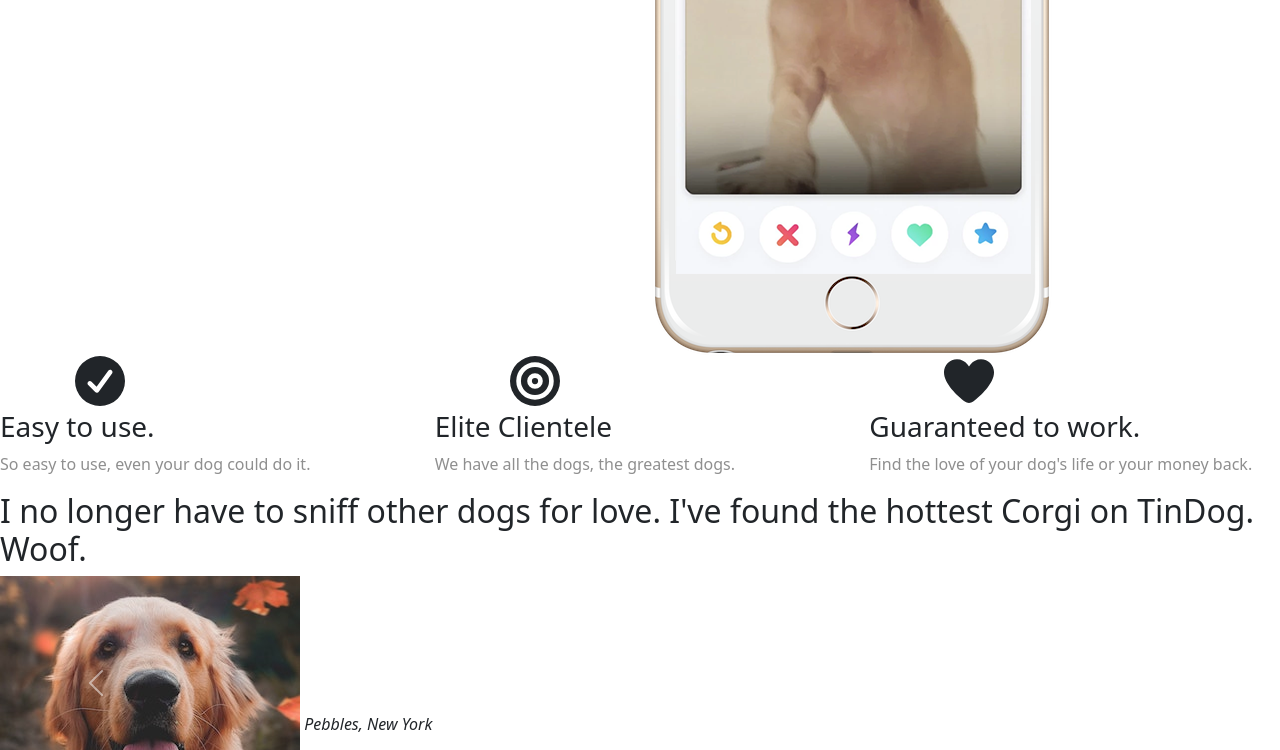
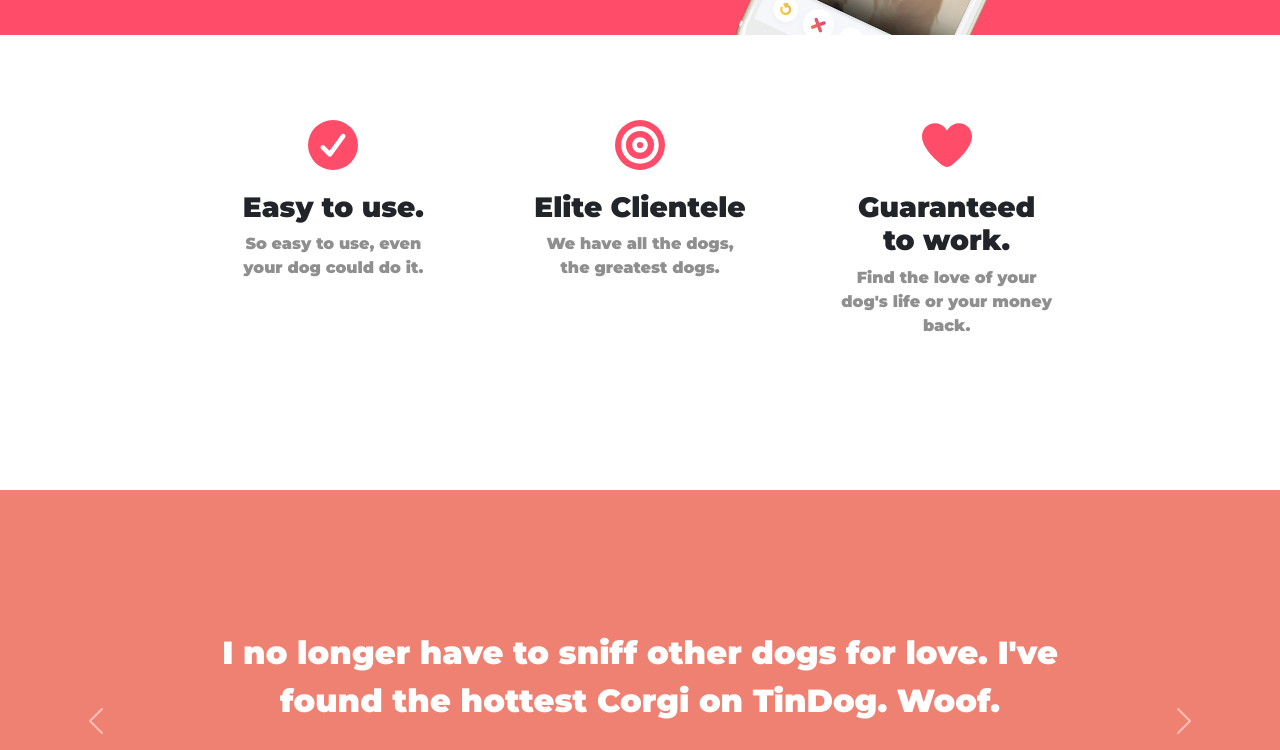
Before and after one commit to big-pa/tindog, a plain HTML site: page index.html in a window 1280 px wide. Shown: the part 507-1257 px from the top of the page. Drawn offline with nearby package versions, Linux system fonts and the light colour scheme; a script that the page names is missing.

Commit message:
Update index.html

```diff
--- a/index.html
+++ b/index.html
@@ -26,7 +26,7 @@
 <link href="https://fonts.googleapis.com/css2?family=Montserrat:ital,wght@0,900;1,900&family=Ubuntu:ital,wght@0,300;0,400;0,500;0,700;1,300;1,400;1,500;1,700&display=swap" rel="stylesheet">
 <title>TinDog</title>
   <link href="https://cdn.jsdelivr.net/npm/bootstrap@5.3.3/dist/css/bootstrap.min.css" rel="stylesheet" integrity="sha384-QWTKZyjpPEjISv5WaRU9OFeRpok6YctnYmDr5pNlyT2bRjXh0JMhjY6hW+ALEwIH" crossorigin="anonymous">
-  <link rel="stylesheet" href="/Users/GOZIE O/Desktop/New Folder (6)/TinDog-Start-master/css/styles.css">
+  <link rel="stylesheet" href="styles.css">
   <script src="https://cdn.jsdelivr.net/npm/@popperjs/core@2.11.8/dist/umd/popper.min.js" integrity="sha384-I7E8VVD/ismYTF4hNIPjVp/Zjvgyol6VFvRkX/vR+Vc4jQkC+hVqc2pM8ODewa9r" crossorigin="anonymous"></script>
 <script src="https://cdn.jsdelivr.net/npm/bootstrap@5.3.3/dist/js/bootstrap.min.js" integrity="sha384-0pUGZvbkm6XF6gxjEnlmuGrJXVbNuzT9qBBavbLwCsOGabYfZo0T0to5eqruptLy" crossorigin="anonymous"></script>
 </head>
```
